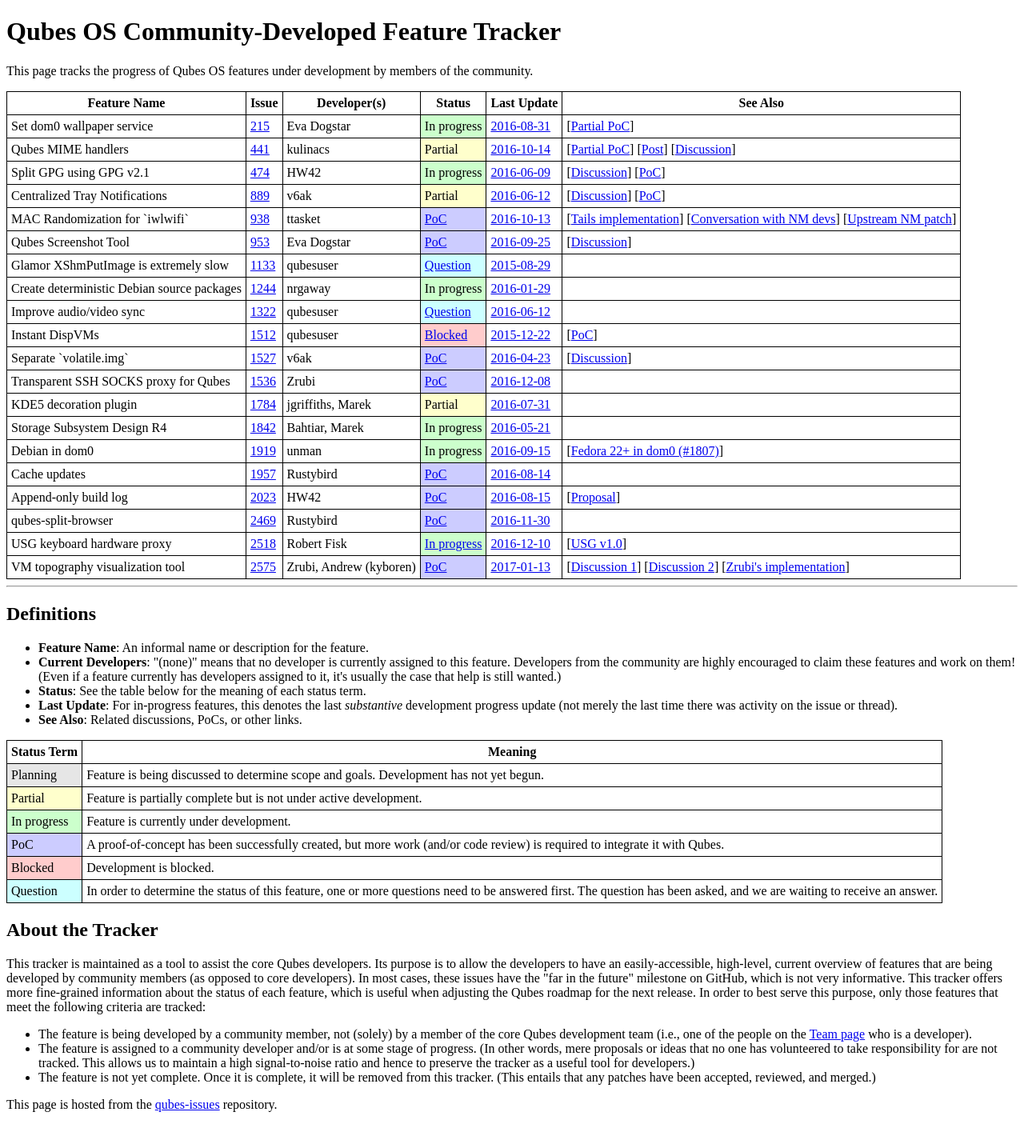
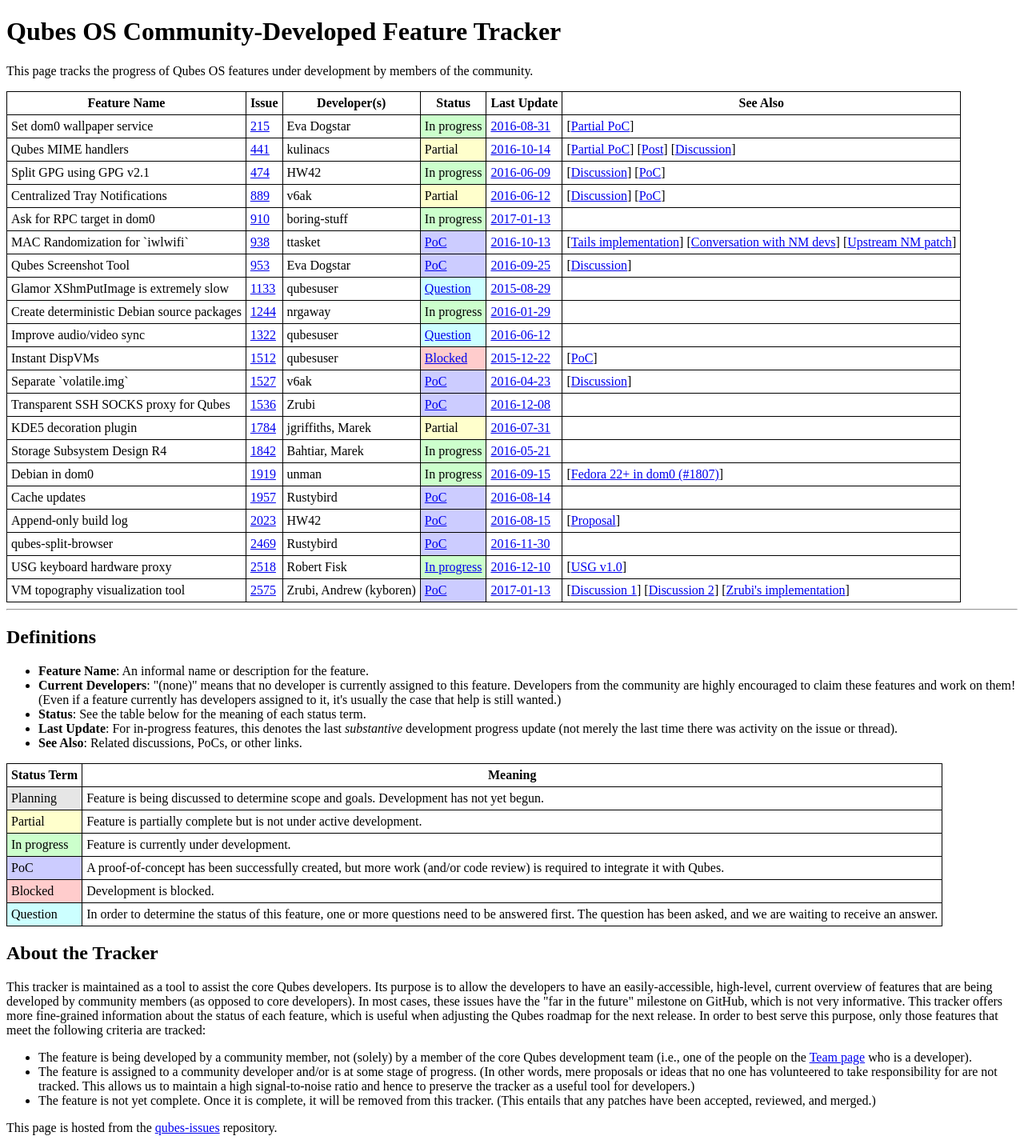
Before and after one commit to QubesOS/qubes-issues, a Jekyll site: the page built from index.md, in a window 1280 px wide. Shown: the whole page at 80% size. Built offline with Jekyll 4.4.1, drawn with Linux system fonts in a browser that asks for light colours; before the commit the page ends 1406 px from its top, so only the background shows below that.

Commit message:
Track #910

```diff
--- a/_data/features.yml
+++ b/_data/features.yml
@@ -61,6 +61,21 @@
     url    : https://groups.google.com/d/topic/qubes-devel/1Lzv9SQCzFc/discussion
   - desc   : PoC
     url    : https://groups.google.com/d/msg/qubes-devel/1Lzv9SQCzFc/4gKx06iKRD4J
+
+- name   : Ask for RPC target in dom0
+  issue  : 910
+  devs   : boring-stuff
+  status :
+    term   : In progress
+    url    :
+  updated:
+    date   : 2017-01-13
+    url    : https://github.com/QubesOS/qubes-issues/issues/910#issuecomment-272375909
+  info   :
+  - desc   :
+    url    :
+  - desc   :
+    url    :
 
 - name   : MAC Randomization for `iwlwifi`
   issue  : 938
```
